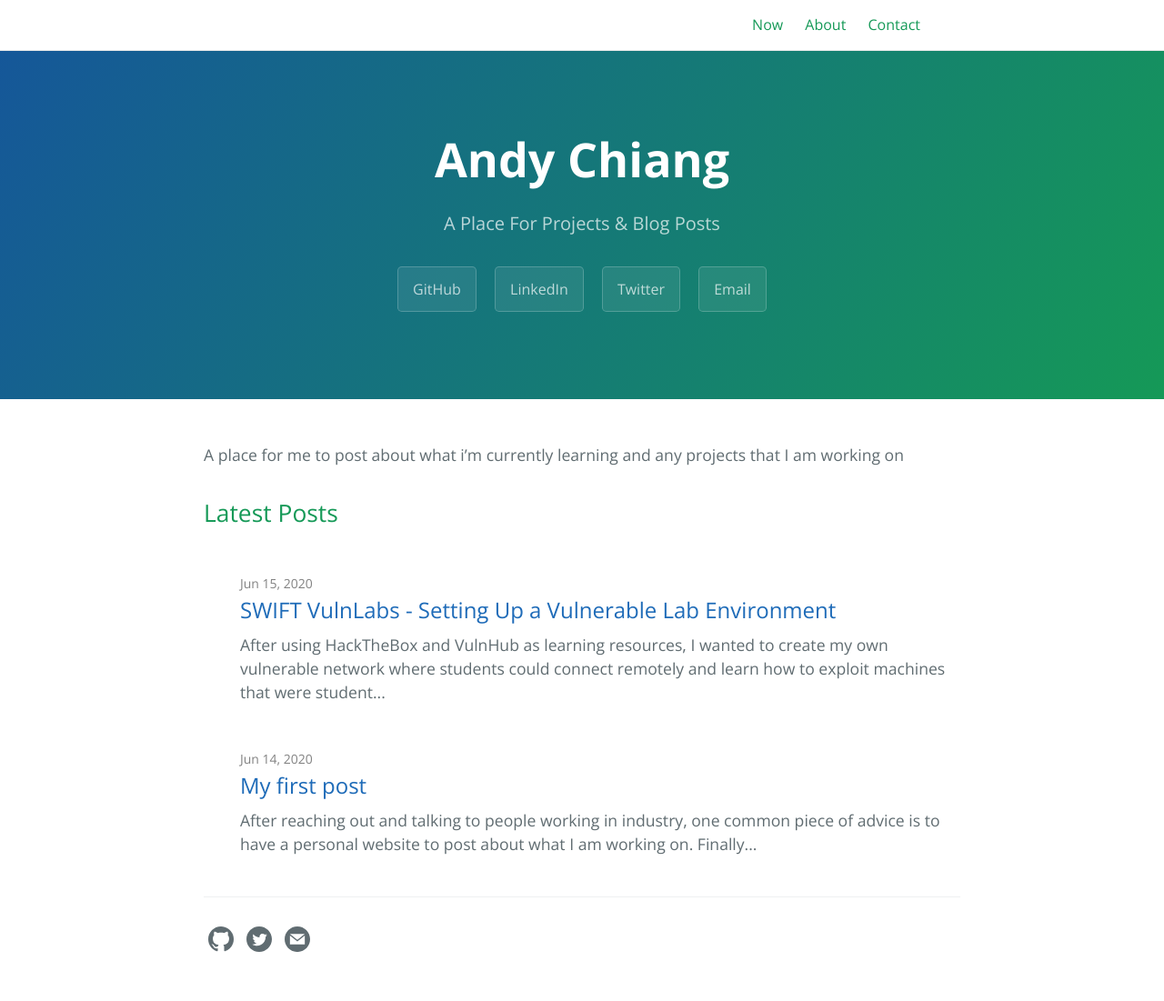
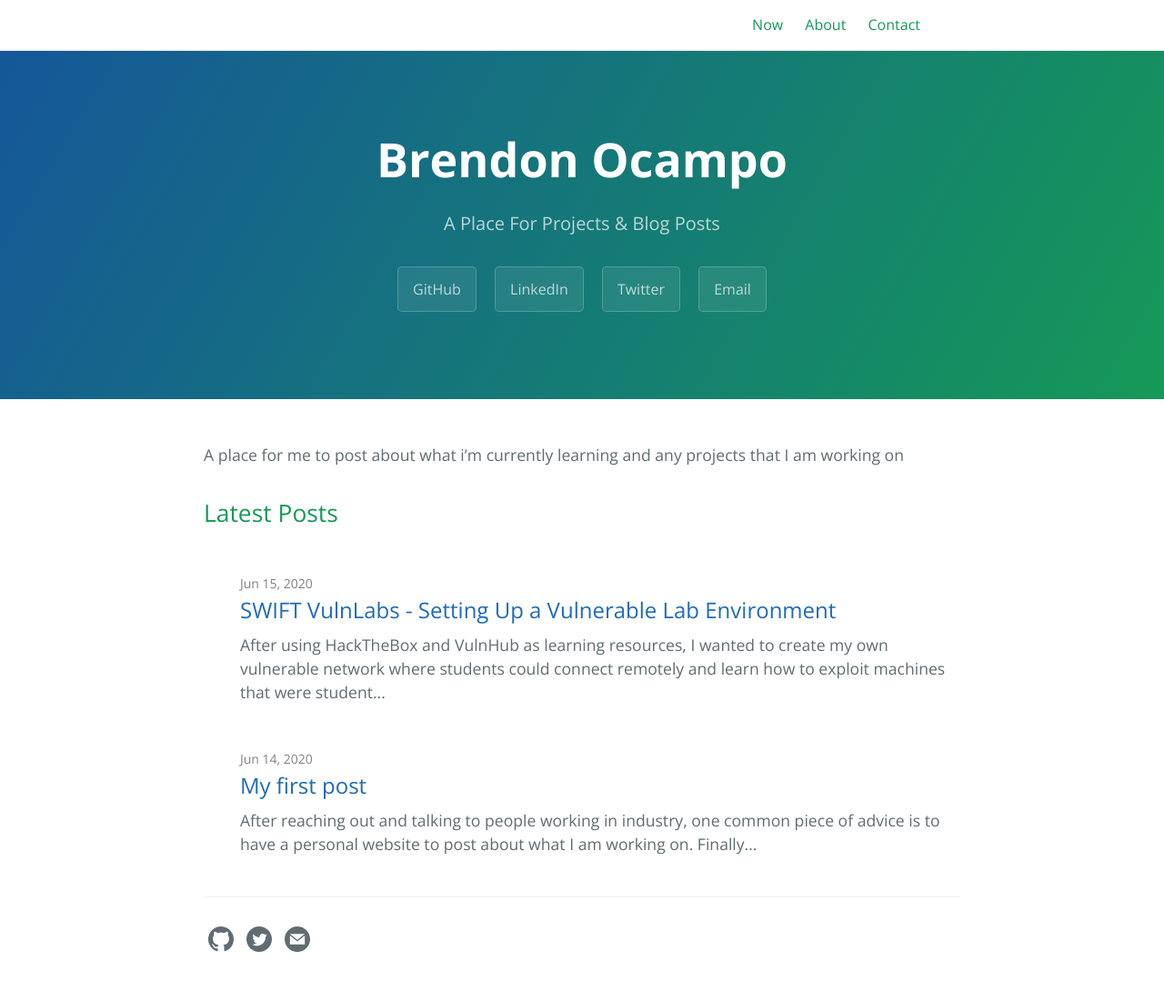
Before and after one commit to brendon919/brendon919.github.io, a Jekyll site: the page built from index.md, in a window 1280 px wide. Shown: the whole page at 91% size. Built offline with Jekyll 4.4.1, drawn with Linux system fonts in a browser that asks for light colours.

Commit message:
Update _config.yml

```diff
--- a/_config.yml
+++ b/_config.yml
@@ -1,13 +1,13 @@
-title: Andy Chiang
+title: Brendon Ocampo
 description: A Place For Projects & Blog Posts
 
 baseurl:
 #"/cayman-blog"
 # change this to the subpath of your site, e.g. /blog. Leave it empty if you don't need it.
-url: "https://toshtato.github.io"
+url: "https://brendon919.github.io"
 # change this to the base hostname & protocol for your site
 
-google_analytics: "UA-169246155-1"
+google_analytics: ""
 
 # cayman-blog date format
 # refer to http://shopify.github.io/liquid/filters/date/ if you want to customize this
@@ -18,7 +18,7 @@ theme:
 # leave it empty
 
 # social
-author: toshtato
+author: Brendon Ocampo
 image: /thumbnail-jumbo.png
 twitter:
   username: toshtato
```
